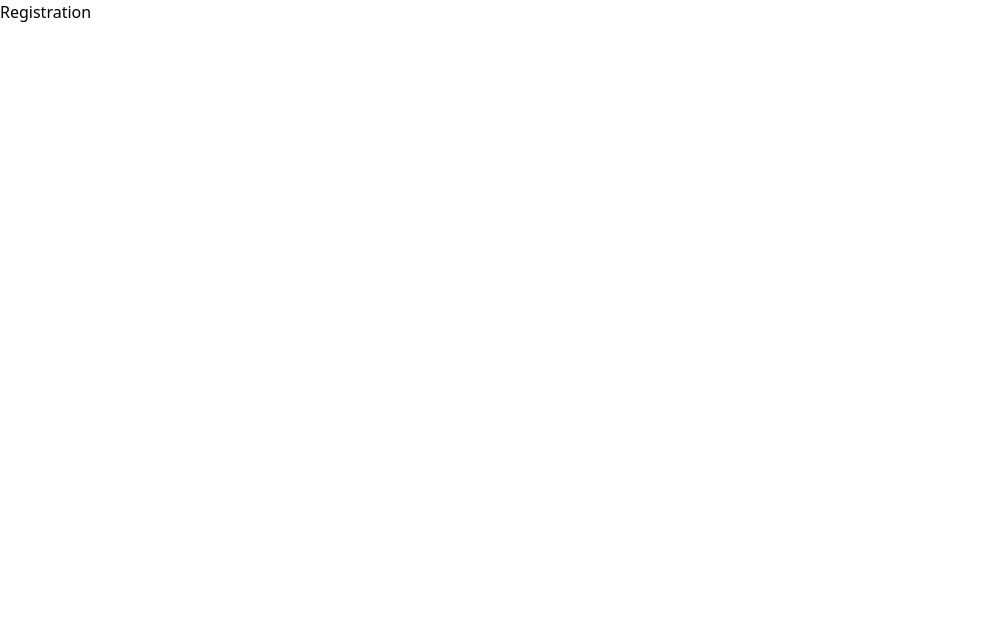
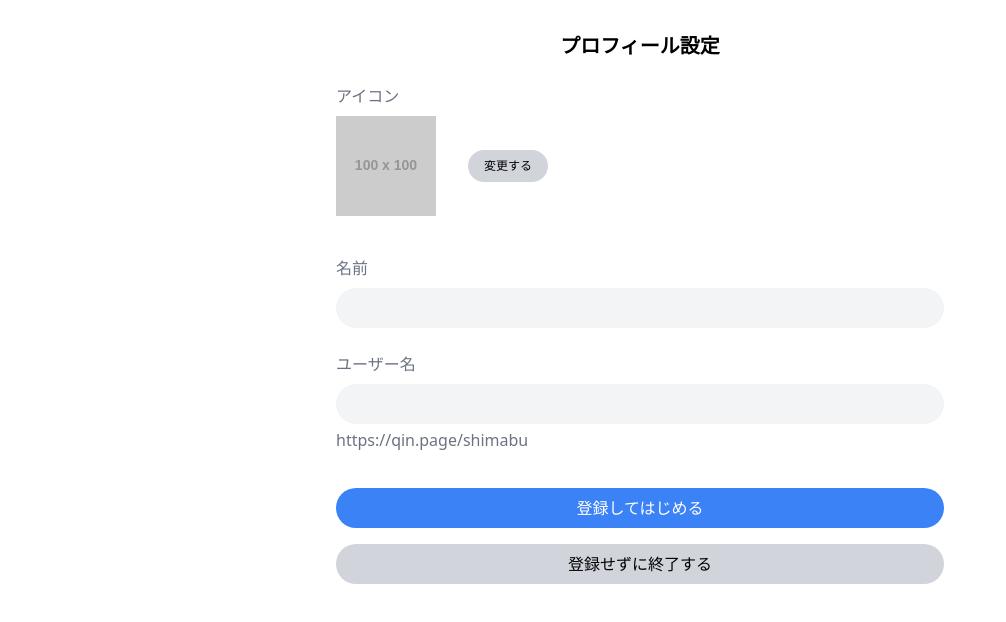
Before and after one commit to qin-salon/qin-memo, a Next.js app: page /registration in a window 1280 px wide. Shown: the top 622 px of the page, without its empty margins (0-1006 px from the left). Built offline with nearby package versions, Linux system fonts and the light colour scheme.

Commit message:
:lipstick: ProfileSettingをコンポーネント化、registrationとsettingページを反映

```diff
--- /dev/null
+++ b/src/components/shared/ProfileSetting.tsx
@@ -0,0 +1,27 @@
+import { Button } from "src/components/shared/Button";
+import { InputText } from "src/components/shared/InputText";
+
+export const ProfileSetting = () => {
+  return (
+    <>
+      <div className="mb-8">
+        <p className="py-2 text-gray-500">アイコン</p>
+        <div className="flex justify-start items-center">
+          <img src="https://placehold.jp/100x100.png" alt="" />
+          <Button button bgColor="gray" textColor="black" size="small" className="p-0.5 leading-4 text-xs ml-8">
+            変更する
+          </Button>
+        </div>
+      </div>
+      <div className="mb-4">
+        <p className="py-2 text-gray-500">名前</p>
+        <InputText />
+      </div>
+      <div className="mb-8">
+        <p className="py-2 text-gray-500">ユーザー名</p>
+        <InputText />
+        <p className="py-1 text-gray-500">https://qin.page/shimabu</p>
+      </div>
+    </>
+  );
+};
--- a/src/pages/registration.tsx
+++ b/src/pages/registration.tsx
@@ -1,7 +1,20 @@
 import type { NextPage } from "next";
+import { Button } from "src/components/shared/Button";
+import { ProfileSetting } from "src/components/shared/ProfileSetting";
 
 const Registration: NextPage = () => {
-  return <div>Registration</div>;
+  return (
+    <div className="max-w-screen-sm mx-auto p-4">
+      <p className="my-4 text-center text-xl font-bold">プロフィール設定</p>
+      <ProfileSetting />
+      <Button button className="w-full">
+        登録してはじめる
+      </Button>
+      <Button button bgColor="gray" textColor="black" className="w-full">
+        登録せずに終了する
+      </Button>
+    </div>
+  );
 };
 
 export default Registration;
--- a/src/pages/settings/index.tsx
+++ b/src/pages/settings/index.tsx
@@ -1,41 +1,14 @@
 import type { NextPage } from "next";
 import { Button } from "src/components/shared/Button";
-import { InputText, inputText } from "src/components/shared/InputText";
+import { ProfileSetting } from "src/components/shared/ProfileSetting";
 
 const Settings: NextPage = () => {
   return (
     <div className="max-w-screen-sm mx-auto p-4">
       <p className="my-4 text-center text-xl font-bold">プロフィール設定</p>
-      <div className="mb-8">
-        <p className="py-2 text-gray-500">アイコン</p>
-        <div className="flex justify-start items-center">
-          <img src="https://placehold.jp/100x100.png" alt="" />
-          <Button
-            button
-            id="iconChangeBtn"
-            bgColor="gray"
-            textColor="black"
-            size="small"
-            className="p-0.5 leading-4 text-xs ml-8"
-          >
-            変更する
-          </Button>
-        </div>
-      </div>
-      <div className="mb-4">
-        <p className="py-2 text-gray-500">名前</p>
-        <InputText />
-      </div>
-      <div className="mb-8">
-        <p className="py-2 text-gray-500">ユーザー名</p>
-        <InputText />
-        <p className="py-1 text-gray-500">https://qin.page/shimabu</p>
-      </div>
-      <Button button id="startBtn" className="w-full">
-        登録してはじめる
-      </Button>
-      <Button button id="endBtn" bgColor="gray" textColor="black" className="w-full">
-        登録せずに終了する
+      <ProfileSetting />
+      <Button button className="w-full">
+        保存する
       </Button>
     </div>
   );
```
